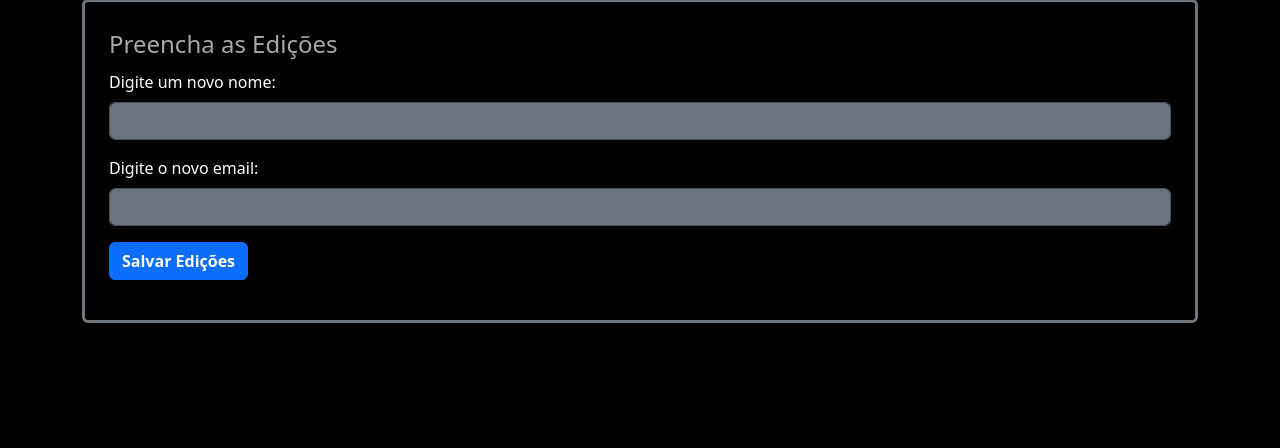
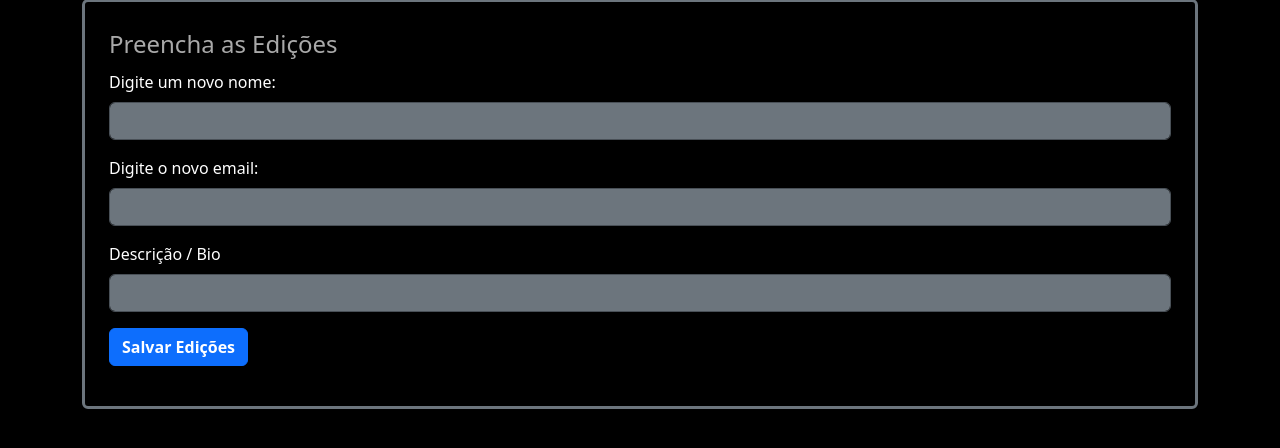
Before and after one commit to baratooff/Hist-ria-e-M-dia, a Flask app: template site1/PFC/templates/editar_perfil.html in a window 1280 px wide. Shown: the part 192-640 px from the top of the page. Run offline with Flask 3, Linux system fonts and the light colour scheme; the template is opened without the code that fills it: values that come from a table or form of the project are taken from there, others are empty; some libraries are stand-ins or nearby versions.

Commit message:
Update editar_perfil.html to include descricao field
Added a description field to the profile edit form.

```diff
--- a/site1/PFC/templates/editar_perfil.html
+++ b/site1/PFC/templates/editar_perfil.html
@@ -45,6 +45,23 @@
                 </p>
             </div>
 
+            <div class="mb-3">
+                <p>
+                    {{form_editar_conta.descricao.label(class="form-label") }}<br>
+
+                    {% if form_editar_conta.descricao.errors %}
+                    {{ form_editar_conta.descricao(class="form-control is-invalid bg-secondary text-white") }}
+                <div class="invalid-feedback d-block">
+                    {% for erro in form_editar_conta.descriao.errors%}
+                        {{ erro }}
+                    {% endfor %}
+                </div>
+                {% else %}
+                    {{ form_editar_conta.descricao(class="form-control bg-secondary text-white ") }}
+                {% endif%}
+                </p>
+            </div>
+
         <div class="my-3">
             <p>
                 {{form_editar_conta.botao_criar_conta(class="btn btn-primary text-white fw-bold") }}<br>
```
